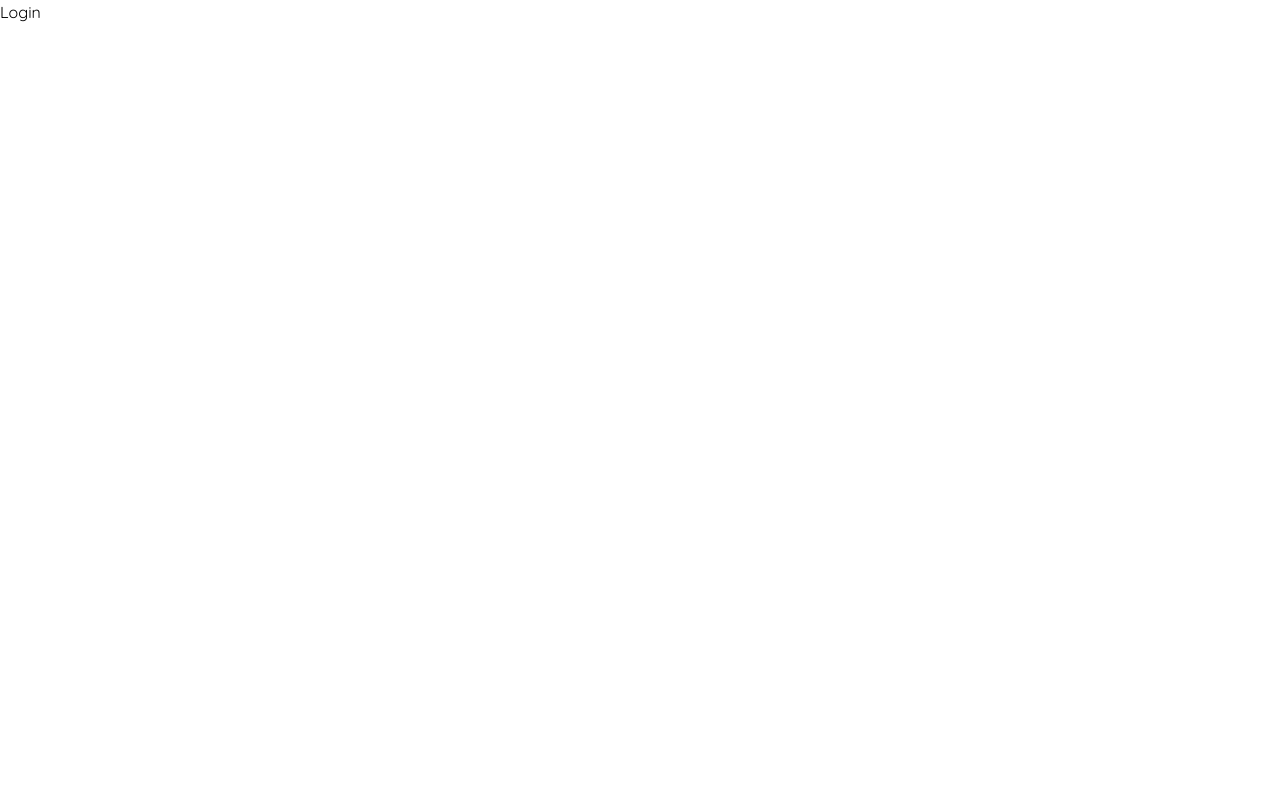
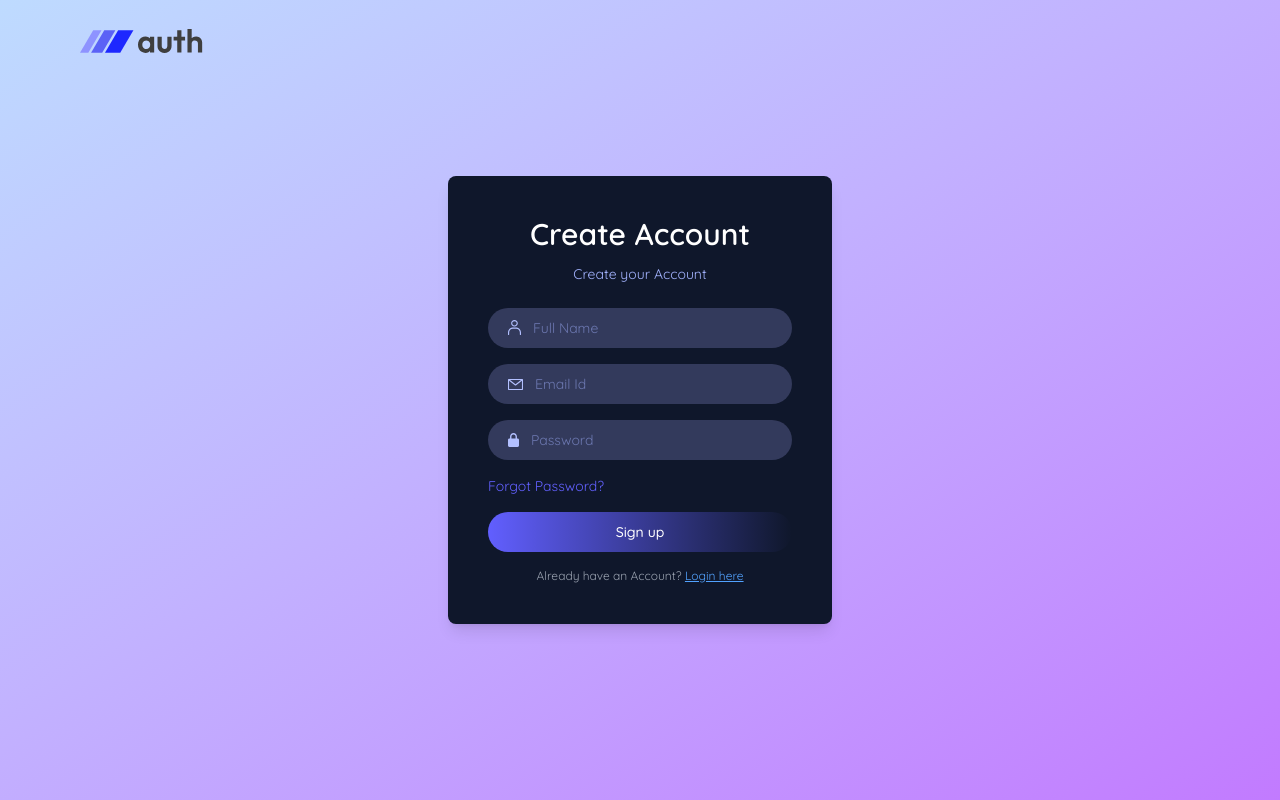
Before and after one commit to anshul280929/Mern-Auth, a React (Vite) app in the folder client/: page /login in a window 1280 px wide. Built offline with nearby package versions, Linux system fonts and the light colour scheme.

Commit message:
Login page

```diff
--- a/client/src/pages/Login.jsx
+++ b/client/src/pages/Login.jsx
@@ -1,8 +1,67 @@
-import React from 'react'
+import React, { useState } from 'react'
+import { assets } from '../assets/assets';
 
 const Login = () => {
+    const [state, setState]= useState('Sign up');
+    const [name,setName]=useState('');
+    const [email,setEmail]=useState('');
+    const [password,setPassword]=useState('');
+
   return (
-    <div><h1>Login</h1></div>
+    <div className='flex items-center justify-center min-h-screen px-6 sm:px-0 bg-gradient-to-br from-blue-200 to-purple-400'>
+        <img src={assets.logo} alt='' className='absolute left-5 sm:left-20 top-5 w-28 sm:w-32 cursor-pointer'></img>
+        <div className='bg-slate-900 p-10 rounded-lg shadow-lg w-full sm:w-96 text-indigo-300 text-sm'>
+            <h2 className='text-3xl font-semibold text-white text-center mb-3'>
+                {state==='Sign up' ? 'Create Account' : 'Login' }
+            </h2>
+            <p className='text-center text-small mb-6'>
+                {state==='Sign up' ? 'Create your Account' : 'Login into your Account' }
+            </p>
+            <form>
+                {state==='Sign up' && (
+                    <div className='mb-4 flex items-center gap-3 w-full px-5 py-2.5 rounded-full bg-[#333A5C]'>
+                    <img src={assets.person_icon} alt=''/>
+                    <input
+                    onChange={e=> setName(e.target.value)}
+                    value={name}
+                    className='bg-transparent outline-none' type="text" placeholder="Full Name" required/>
+                </div>
+                )}
+
+
+                <div className='mb-4 flex items-center gap-3 w-full px-5 py-2.5 rounded-full bg-[#333A5C]'>
+                    <img src={assets.mail_icon} alt=''/>
+                    <input
+                    onChange={e=> setEmail(e.target.value)}
+                    value={email}
+                    className='bg-transparent outline-none' type="email" placeholder="Email Id" required/>
+                </div>
+
+                <div className='mb-4 flex items-center gap-3 w-full px-5 py-2.5 rounded-full bg-[#333A5C]'>
+                    <img src={assets.lock_icon} alt=''/>
+                    <input
+                    onChange={e=> setPassword(e.target.value)}
+                    value={password}
+                    className='bg-transparent outline-none' type="password" placeholder="Password" required/>
+                </div>
+
+                <p className='mb-4 text-indigo-500 cursor-pointer'>Forgot Password?</p>
+                <button className='w-full py-2.5 rounded-full bg-gradient-to-r from-indigo-500 to indigo-900 text-white font-medium'>
+                    {state}
+                </button>
+            </form>
+            {state==='Sign up' ? (
+                <p className='text-gray-400 text-center text-xs mt-4'>Already have an Account?{' '}
+                    <span onClick={()=> setState('Login')} className='text-blue-400 cursor-pointer underline'>Login here</span>
+                </p>
+                ):(
+                 <p className='text-gray-400 text-center text-xs mt-4'>Don't have an Account?{' '}
+                    <span onClick={()=> setState('Sign up')} className='text-blue-400 cursor-pointer underline'>SignUp here</span>
+                </p>
+            )}
+
+        </div>
+    </div>
   )
 }
 
```
